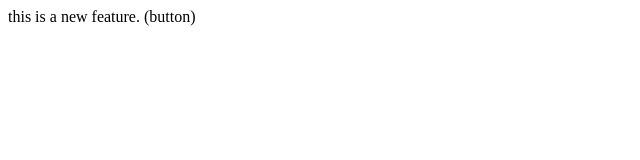
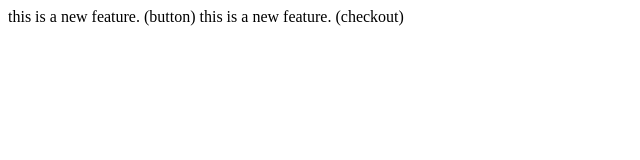
Before and after one commit to mansi2526/localRepo, a plain HTML site: page index.html in a window 1280 px wide. Shown: the whole page, without its empty margins (0-640 px from the left). Drawn offline with Linux system fonts and the light colour scheme.

Commit message:
add a checkout

```diff
--- a/index.html
+++ b/index.html
@@ -1,3 +1,4 @@
 <p>
     this is a new feature. (button)
+    this is a new feature. (checkout)
 </p>
```
